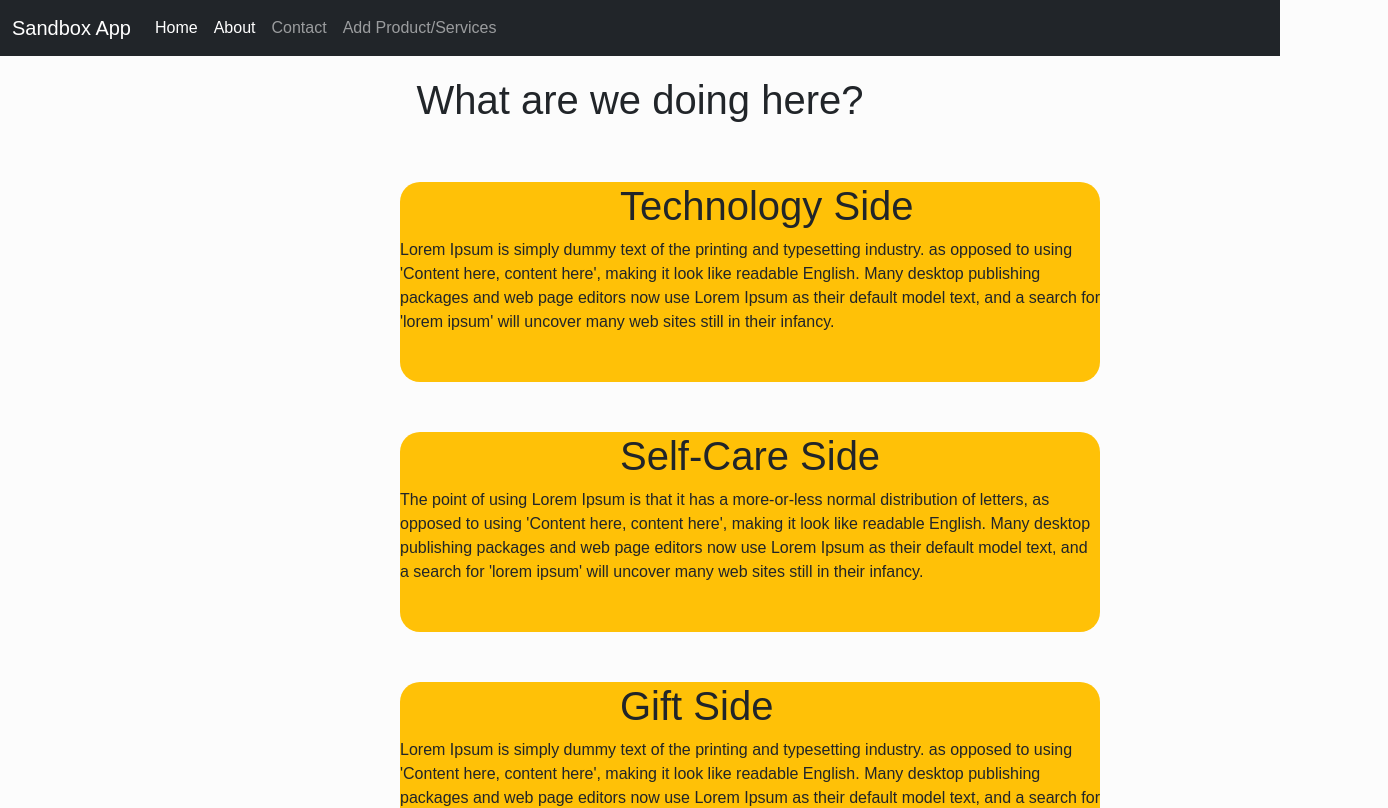
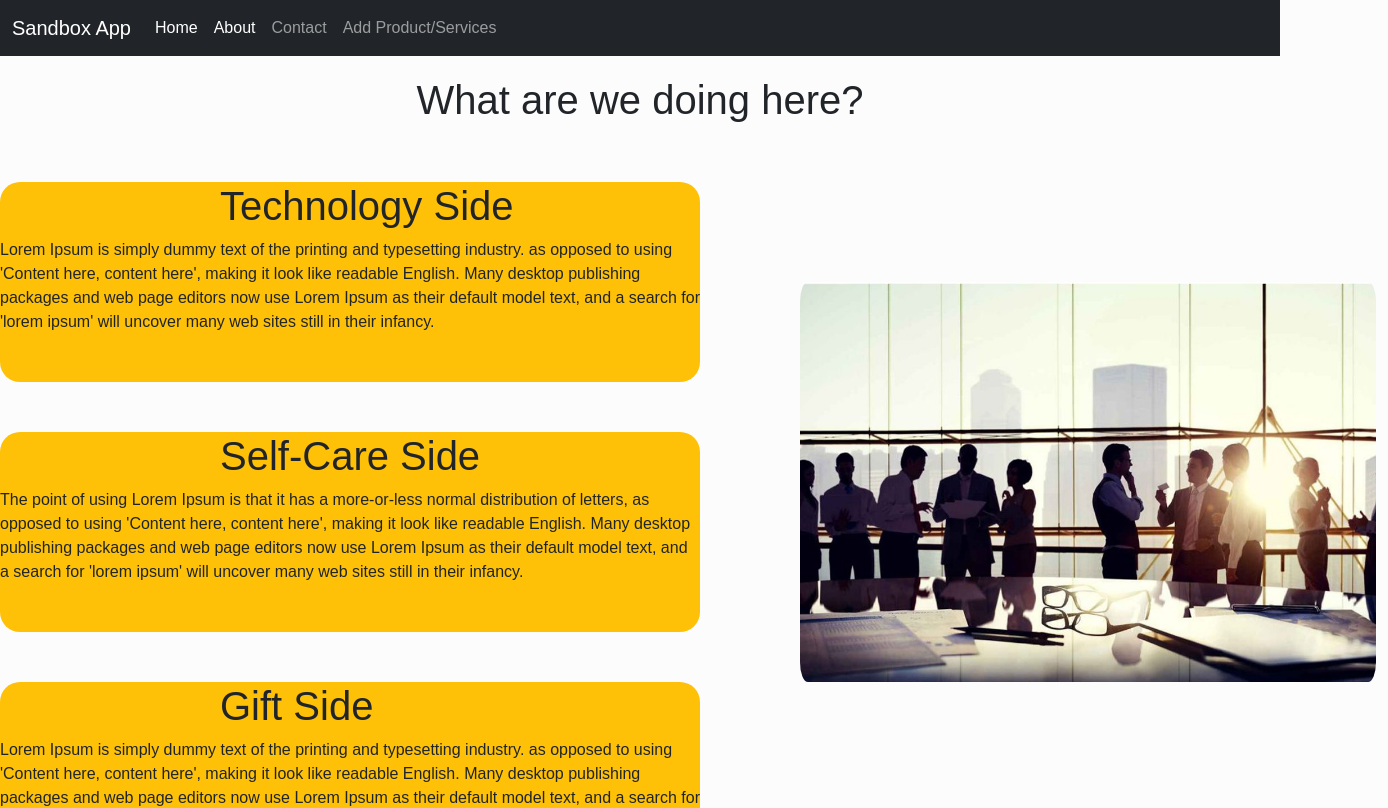
Before and after one commit to Cansualtun/TechnoShop, a React (Create React App) app in the folder sandbox/: page /About in a window 1280 px wide. Shown: the top 808 px of the page, 1388 px wide, since content can reach past the window. Built offline with nearby package versions, Linux system fonts and the light colour scheme.

Commit message:
aboutpagechanged

```diff
--- a/sandbox/src/Pages/About/About.css
+++ b/sandbox/src/Pages/About/About.css
@@ -1,4 +1,11 @@
 .header {
   margin-top: 20px;
-  margin-left: 650px;
+  margin-left: 100px;
 }
+.png {
+  margin-left: 800px;
+  margin-top: -600px;
+  width: 600px;
+  height: 400px;
+  border-radius: 20px;
+}
--- a/sandbox/src/Pages/About/About.js
+++ b/sandbox/src/Pages/About/About.js
@@ -3,13 +3,15 @@ import Navbar from "../../components/Navbar";
 import Footer from "../../components/Footer/Footer";
 import "./About.css";
 import Card from "../../components/Card/Card";
+import aboutpng from "../../assets/img/about.jpeg";
 
 const About = () => {
   return (
-    <div>
+    <>
+      <div class="row">
         <Navbar />
         <h1 class="header">What are we doing here?</h1>
-      <div class="row">
+        <div>
           <Card
             name="Technology Side"
             text="Lorem Ipsum is simply dummy text of the printing and typesetting industry. as opposed to using 'Content here, content here', making it look like readable English. Many desktop publishing packages and web page editors now use Lorem Ipsum as their default model text, and a search for 'lorem ipsum' will uncover many web sites still in their infancy.  "
@@ -23,8 +25,15 @@ const About = () => {
             text="Lorem Ipsum is simply dummy text of the printing and typesetting industry. as opposed to using 'Content here, content here', making it look like readable English. Many desktop publishing packages and web page editors now use Lorem Ipsum as their default model text, and a search for 'lorem ipsum' will uncover many web sites still in their infancy. "
           />
         </div>
+        <img
+          src={aboutpng}
+          className="img-fluid w-50 h-50 d-none d-sm-block"
+          alt="hero-image"
+          class="png"
+        />
+      </div>
       <Footer />
-    </div>
+    </>
   );
 };
 
--- a/sandbox/src/components/Card/Card.css
+++ b/sandbox/src/components/Card/Card.css
@@ -3,7 +3,6 @@
   height: 200px;
   border-radius: 20px;
   background-color: #ffc107;
-  margin-left: 400px;
   margin-top: 50px;
 }
 .side {
```
Also changed, not shown: sandbox/src/assets/img/about.jpeg (added). Lines whose indentation alone changed are shown as unchanged.
